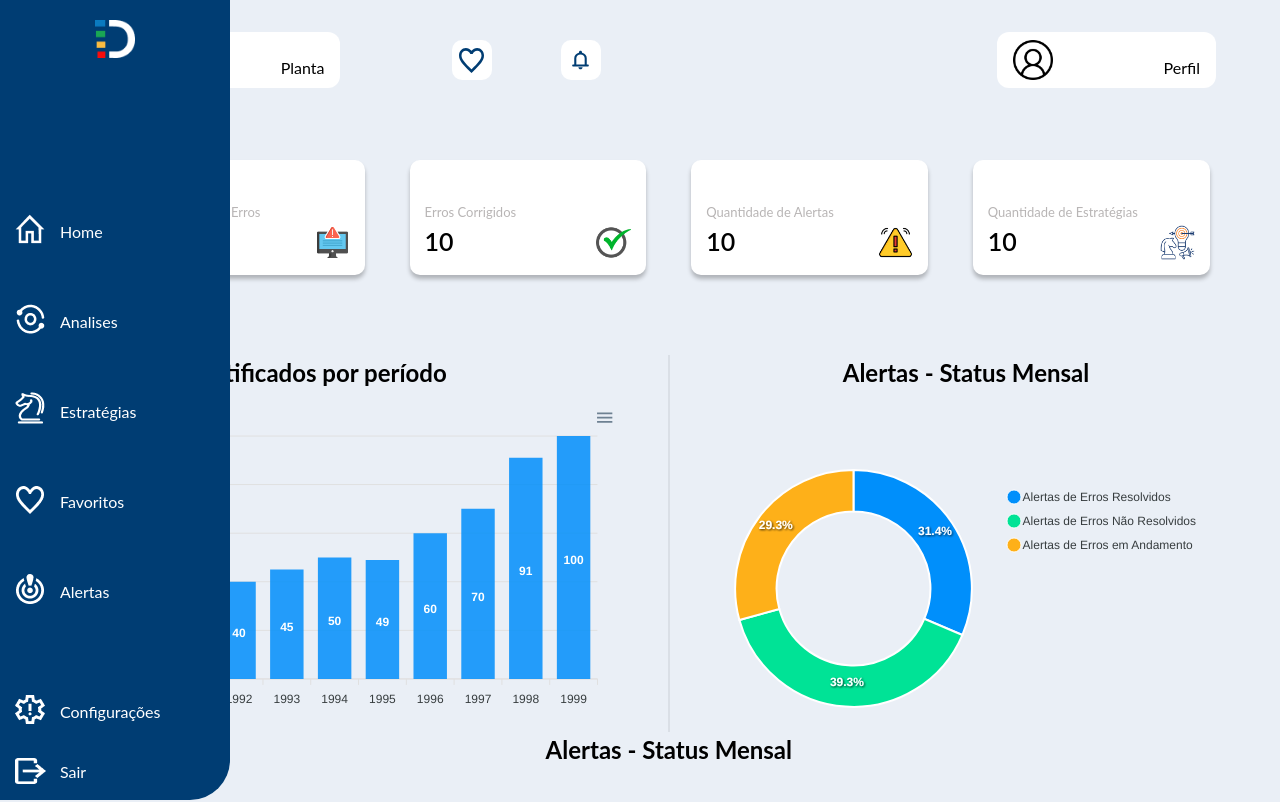
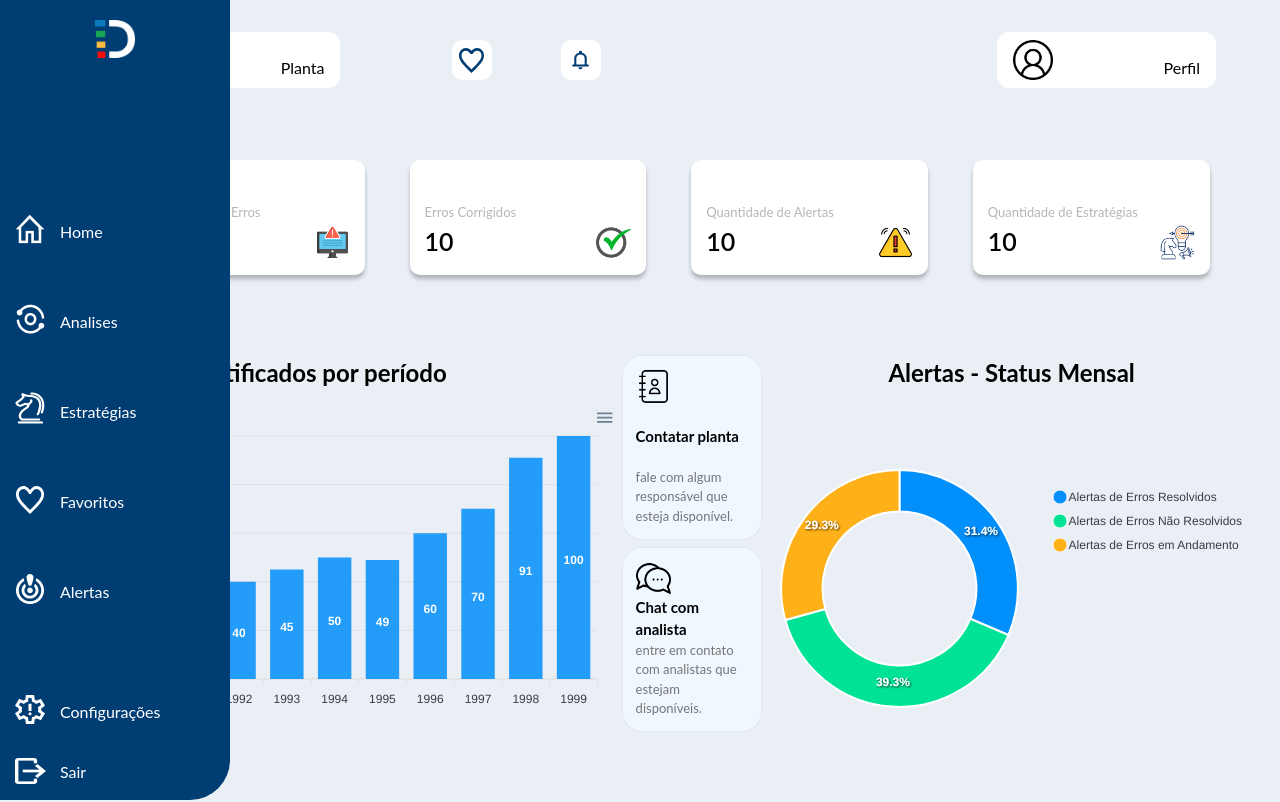
Before and after one commit to kessiamilena/REACT-HOME-ATUALIZADA, a React (Vite) app: page /home in a window 1280 px wide. Shown: the top 802 px of the page. Built offline with nearby package versions, Linux system fonts and the light colour scheme; no server answers.

Commit message:
Ajustes de organização de código

```diff
--- a/src/pages/Home/index.tsx
+++ b/src/pages/Home/index.tsx
@@ -7,6 +7,9 @@ import IconeErro from "../../assets/img/erros-icon.png"
 import IconeErrosCorrigidos from "../../assets/img/checked-icon.png"
 import IconeAlertas from "../../assets/img/alerta-icon.png"
 import IconeEstrategias from "../../assets/img/strategy-icon.png"
+import IconeContato from "../../assets/img/icon-contact.png"
+import IconeChat from "../../assets/img/icon-chat.png"
+
 import { useEffect, useState } from "react"
 import AlertasHome from "../../components/Dashboards/graficoAlerta/AlertasHome"
 import axios from "axios"
@@ -66,17 +69,8 @@ export default function Home() {
                     <div className="centro">
                         <div className="centro-um">
                             <ErrosHome erroList = {erro}/>
-                        <div className="linha"></div>
-                        {/* <div className="cards-meio">
-                            <div className="card-meio">
-                            <img src={ IconeContato } alt="Icone de agenda de contato" />
-                                <h3>Contatar planta</h3>
-                                <p>fale com algum responsável que esteja disponível.</p>
-                    <div className="centro">
-                        <div className="centro-um">
-                        <ErrosHome erroList = {erro}/>
-                        <div className="linha"></div>
-                        {/* <div className="cards-meio">
+                            {/* <div className="linha"></div> */}
+                            <div className="cards-meio">
                                 <div className="card-meio">
                                 <img src={ IconeContato } alt="Icone de agenda de contato" />
                                     <h3>Contatar planta</h3>
@@ -86,18 +80,12 @@ export default function Home() {
                                     <img src={ IconeChat } alt="Icone de chat" />
                                     <h3>Chat com analista</h3>
                                     <p>entre em contato com analistas que estejam disponíveis.</p>
-                            <div className="card-meio">
-                                <img src={ IconeChat } alt="Icone de chat" />
-                                <h3>Chat com analista</h3>
-                                <p>entre em contato com analistas que estejam disponíveis.</p>
                                 </div>
-                        </div> */}
-                        <AlertasHome/>
                             </div>
                             <AlertasHome/>
                         </div>
                         <div className="centro-dois">
-                        <div className="centro-dois">
+                            {/* centro-dois */}
                         </div>
                     </div>
                 </section>
```
Lines whose indentation alone changed are shown as unchanged.
